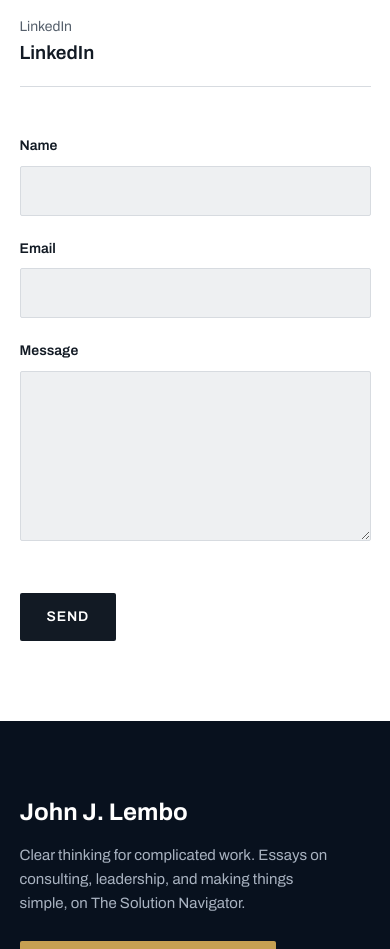
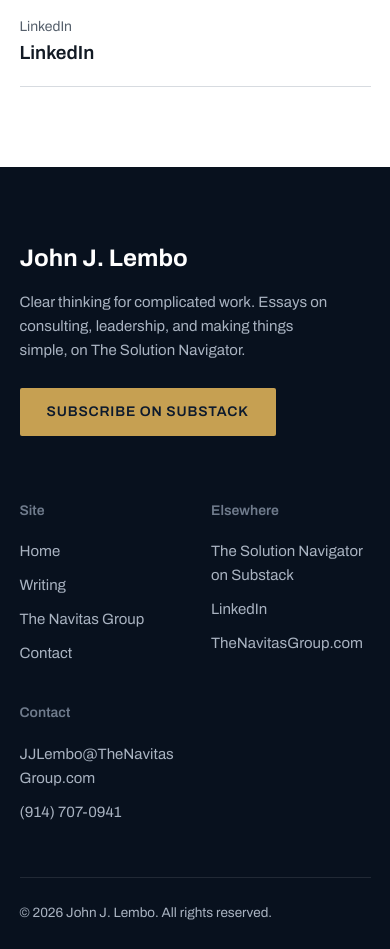
Before and after one commit to web-ptg/jjlembo, a plain HTML site: page contact/index.html in a window 390 px wide. Shown: the part 640-1589 px from the top of the page. Drawn offline with Linux system fonts and the light colour scheme.

Commit message:
Contact page: email and phone only, no form

```diff
--- a/contact/index.html
+++ b/contact/index.html
@@ -273,6 +273,8 @@ footer small{display:block;padding-top:24px;font-size:13.5px}
 .ph-copy>*{max-width:min(620px,52%)!important}
 @media (max-width:900px){.ph-photo{display:block;min-height:0;padding-top:72px}.ph-img{position:relative;width:100%;height:auto;aspect-ratio:4/3;object-position:80% 30%;-webkit-mask-image:linear-gradient(180deg,#000 75%,transparent);mask-image:linear-gradient(180deg,#000 75%,transparent)}.ph-copy{padding:8px 0 0}.ph-copy>*{max-width:100%!important}}
 .rhero::before{content:"";position:absolute;inset:0 0 auto 0;height:150px;background:linear-gradient(180deg,rgba(227,228,227,.92),rgba(227,228,227,0));z-index:1;pointer-events:none}
+.contact-solo{grid-template-columns:1fr;max-width:640px}
+.contact-solo .direct a{font-size:clamp(19px,2vw,24px)}
 </style>
 
 <link rel="canonical" href="https://web-ptg.github.io/jjlembo/contact/">
@@ -390,7 +392,7 @@ footer small{display:block;padding-top:24px;font-size:13.5px}
 <!-- CONTACT -->
 <div data-page="contact" class="on">
   <section class="sec">
-    <div class="wrap contact">
+    <div class="wrap contact contact-solo">
       <div>
         <img class="contact-photo" src="../assets/john-lembo-headshot.jpg" width="1100" height="1374" alt="Portrait of John J. Lembo">
         <h1 class="h1">Contact</h1>
@@ -400,13 +402,7 @@ footer small{display:block;padding-top:24px;font-size:13.5px}
           <div><span>LinkedIn</span><a href="https://www.linkedin.com/in/john-lembo-cfm-leed-ap-356aa38/" target="_blank" rel="noopener">LinkedIn</a></div>
         </div>
       </div>
-      <form id="cform" novalidate>
-        <div><label for="cn">Name</label><input id="cn" autocomplete="name"></div>
-        <div><label for="ce">Email</label><input id="ce" type="email" autocomplete="email"></div>
-        <div><label for="cm">Message</label><textarea id="cm"></textarea></div>
-        <p class="err" id="cerr" role="alert"></p>
-        <div><button class="btn btn-ink" type="submit">Send</button></div>
-      </form>
+
     </div>
   </section>
 </div>
```
